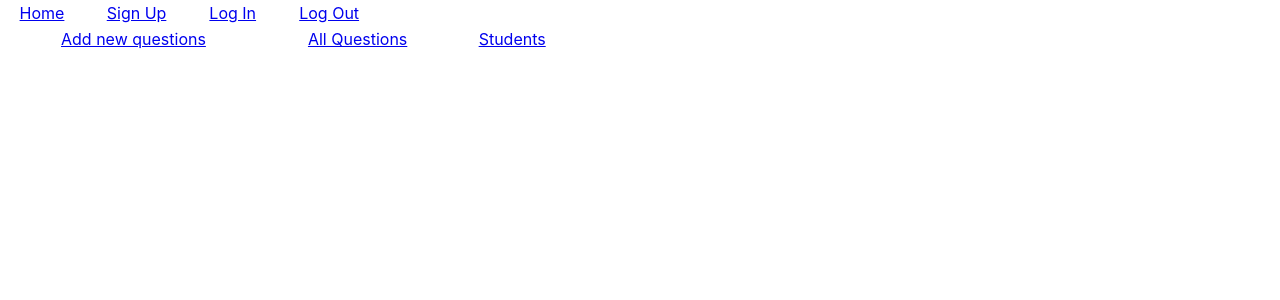
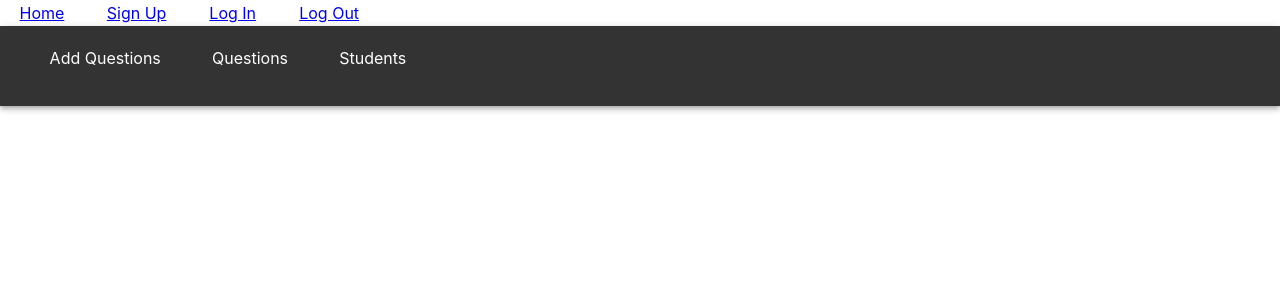
Before and after one commit to Official-Codaisseur-Graduate/Dynamic-Student-Assessment-Admin-Client, a React (Create React App) app: page / in a window 1280 px wide. Shown: the top 300 px of the page. Built offline with nearby package versions, Linux system fonts and the light colour scheme; no server answers.

Commit message:
Subnavigation styled with Material UI

```diff
--- a/src/App.css
+++ b/src/App.css
@@ -10,3 +10,23 @@
   padding-top: 10px;
   padding-left: 6vw;
 }
+
+.text-white{
+  color: white !important
+}
+
+.nav-link{
+  margin-left: 2vw;
+  margin-right: 2vw;
+}
+
+/* Backgrounds */
+.bg-dark{
+  background: #333333 !important;
+  height: 10vh !important;
+}
+
+.bg-red{
+  background: #CC0000 !important;
+  height: 10vh !important;
+}
--- a/src/components/SubNavigation/SubNavigation.js
+++ b/src/components/SubNavigation/SubNavigation.js
@@ -1,13 +1,43 @@
 import React, { Component } from 'react'
-import {Link} from 'react-router-dom'
+import Typography from '@material-ui/core/Typography';
+import Link from '@material-ui/core/Link';
+import AppBar from '@material-ui/core/AppBar';
+import Toolbar from '@material-ui/core/Toolbar';
+
+
 export default class SubNavigation extends Component {
     render() {
-      let s1 = {verticalAlign: 'center'};
-      let s2 = {textAlign: 'center'};
+
         return (
             <div>
+              <AppBar className="bg-dark" position="static">
+            <Toolbar>
 
-<table width="45%">
+                <Link href="/add-question" >
+                <p className="text-white nav-link">Add Questions</p>
+              </Link>
+              <Link href="/questions" color="inherit" >
+              <p className="text-white nav-link">Questions</p>
+              </Link>
+              <Link href="/students"  >
+              <p className="text-white nav-link">Students</p>
+              </Link>
+            </Toolbar>
+
+        </AppBar>
+
+                {/* <Typography>
+      <Link href="/add-question" >
+        <h3>Add Questions</h3>
+      </Link>
+      <Link href="/questions" color="inherit" >
+      <h3>All Questions</h3>
+      </Link>
+      <Link href="/students"  >
+      <h3>Students</h3>
+      </Link>
+                </Typography> */}
+{/* <table width="45%">
          <tbody>
            <tr style={s1}>
              <td className="mui--appbar-height" style={s2}>
@@ -21,22 +51,9 @@
              </td>
            </tr>
          </tbody>
-       </table>
-                {/* <nav style={s1}>
-                <ul>
-                <li>
-                  <Link to="/add-question" className="mui--appbar-height">Add Question</Link>
-                </li>
-                <li>
-                  <Link to="/questions">All Questions</Link>
-                </li>
-                <li>
-                  <Link to="/students">Students</Link>
-                </li>
-              </ul>
-                </nav> */}
+       </table> */}
 
-            </div>
+              </div>
         )
     }
 }
```
